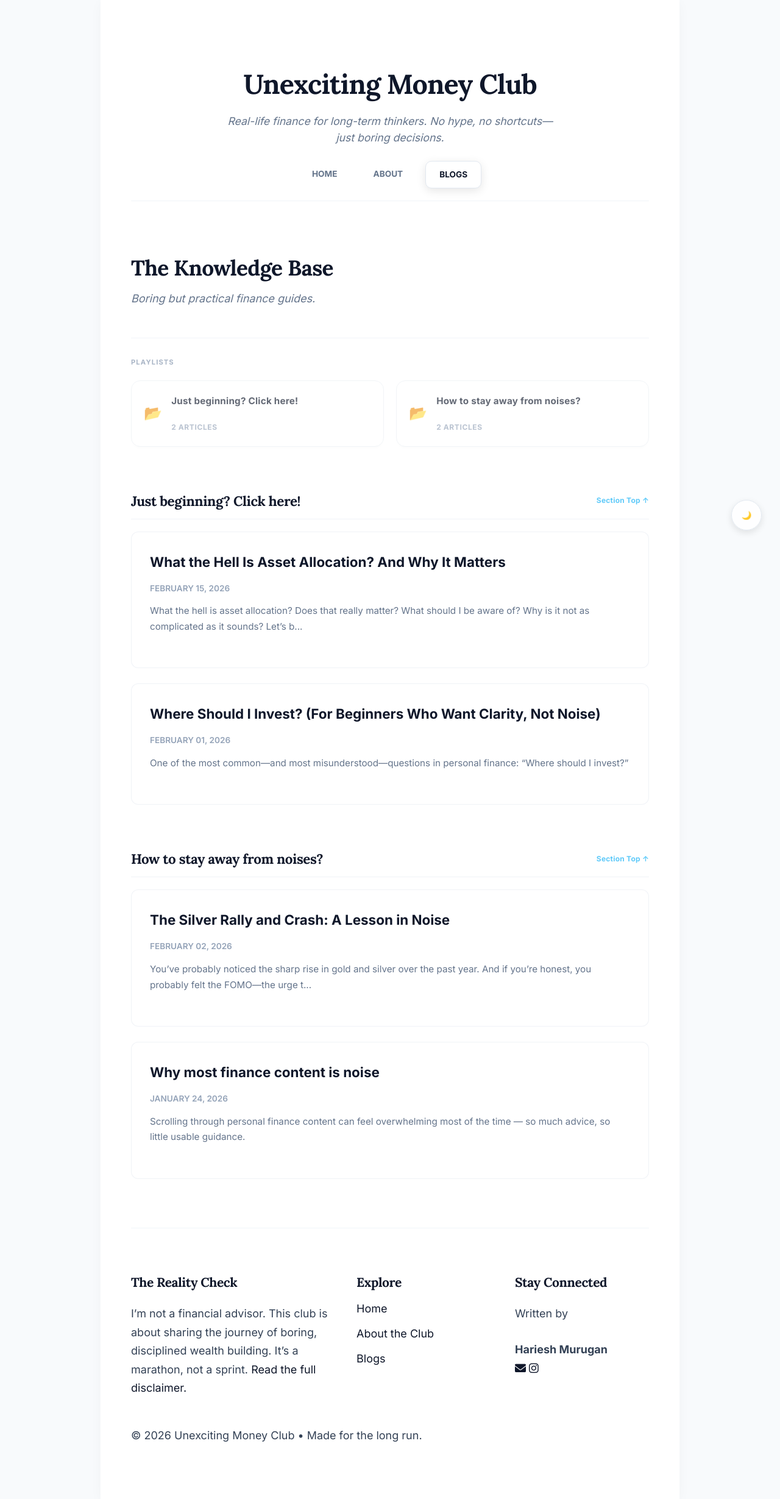
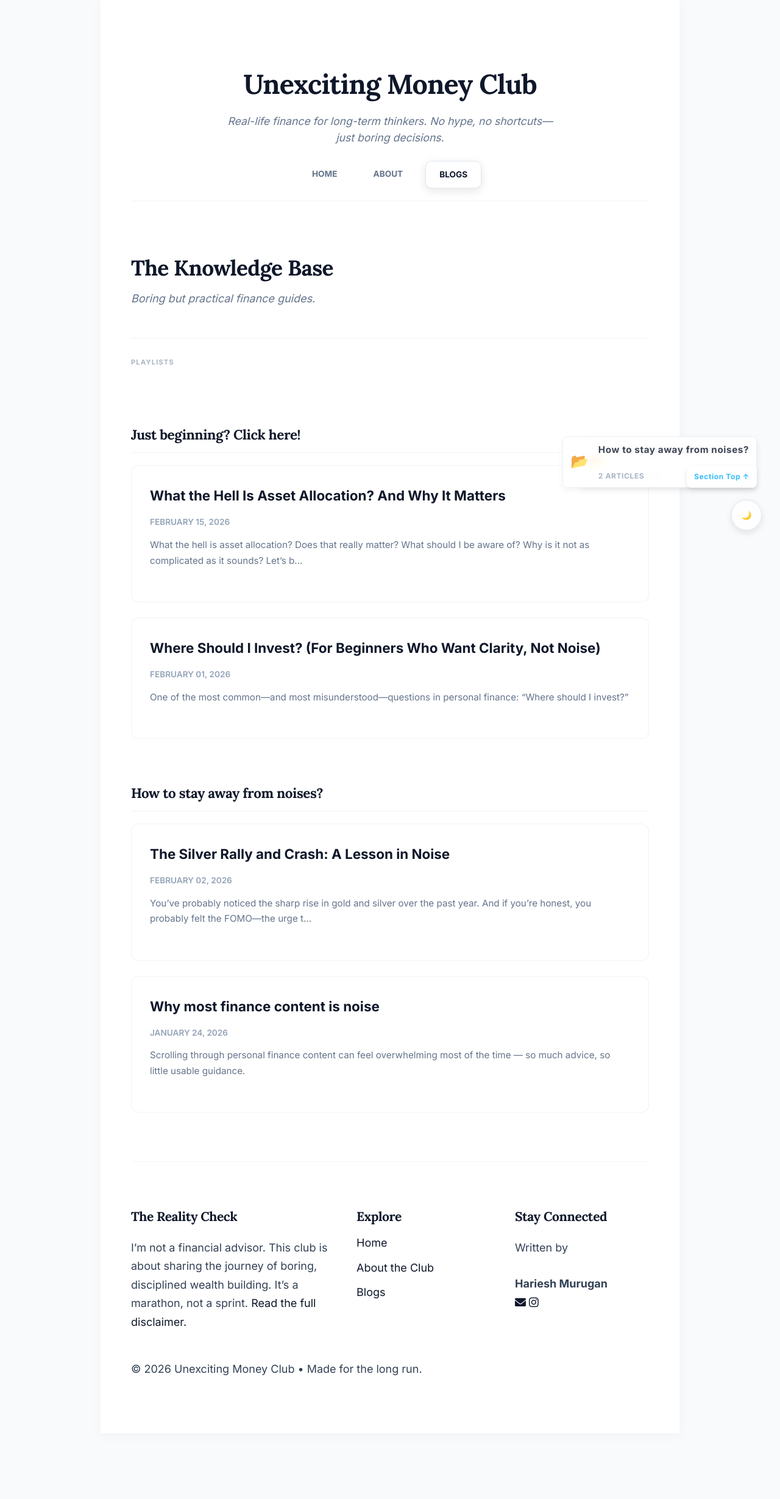
Before and after one commit to HarieshMK/HarieshMK.github.io, a Jekyll site: the page built from blogs.html, in a window 1280 px wide. Shown: the whole page at 61% size. Built offline with Jekyll 4.4.1, drawn with Linux system fonts in a browser that asks for light colours; after the commit the page ends 2351 px from its top, so only the background shows below that.

Commit message:
Update style.css

```diff
--- a/assets/css/style.css
+++ b/assets/css/style.css
@@ -85,13 +85,11 @@
   transition: all 0.3s ease;
   display: inline-block;
 }
-
 .nav-list li a:hover {
   color: #38bdf8 !important;
   background-color: rgba(56, 189, 248, 0.08) !important;
   transform: translateY(-1px);
 }
-
 .nav-list li a.active {
   color: #0f172a !important;
   background: #ffffff !important;
@@ -113,54 +111,38 @@
   padding-top: 40px;
   border-top: 1px solid #f1f5f9;
 }
-
 .footer-grid {
   display: grid;
   grid-template-columns: 1.5fr 1fr 1fr;
   gap: 40px;
 }
-
 .footer-col h4 {
   font-size: 1.1rem;
   margin-top: 0;
   margin-bottom: 15px;
   color: #0f172a;
 }
-
-.footer-col ul {
-  list-style: none;
-  padding: 0;
-  margin: 0;
-}
-
-.footer-col ul li {
-  margin-bottom: 10px;
-}
-
+.footer-col ul { list-style: none; padding: 0; margin: 0; }
+.footer-col ul li { margin-bottom: 10px; }
 .footer-col a {
   text-decoration: none;
   color: #64748b;
   transition: color 0.2s;
 }
+.footer-col a:hover { color: #38bdf8 !important; }
 
-.footer-col a:hover {
-  color: #38bdf8;
-}
-
+/* UNIFIED LINK STYLE (FOR BACK-TO-HOME & VIEW-ALL) */
 .back-to-blogs-container { display: flex !important; justify-content: center !important; margin: 50px 0 20px; }
-.back-link { font-weight: 700; color: #0f172a; text-decoration: none; border-bottom: 2px solid #38bdf8; padding-bottom: 4px; transition: all 0.2s ease; }
-.back-link:hover { color: #38bdf8; border-color: #0f172a; }
-
-/* PREMIUM GENERIC LINK (IMAGE 4 STYLE) */
-.generic-link {
+.back-link, .generic-link {
   font-weight: 700;
-  color: #38bdf8;
+  color: #0f172a;
   text-decoration: none;
   border-bottom: 2px solid #38bdf8;
   padding-bottom: 4px;
   transition: all 0.2s ease;
+  display: inline-block;
 }
-.generic-link:hover { color: #0f172a; border-color: #0f172a; }
+.back-link:hover, .generic-link:hover { color: #38bdf8; border-color: #0f172a; }
 
 /* ===== 5. POST NAVIGATION ===== */
 .post-nav { display: flex; justify-content: space-between; gap: 20px; margin: 40px 0; width: 100%; }
@@ -186,15 +168,13 @@
 .dark-theme body { background-color: #0b1120 !important; color: #e2e8f0 !important; }
 .dark-theme .container { background: #0f172a !important; }
 
-/* Text Visibility */
 .dark-theme h1, .dark-theme h2, .dark-theme h3, .dark-theme h4,
 .dark-theme .post-title, .dark-theme .nav-title,
-.dark-theme header h1 a, .dark-theme .back-link,
-.dark-theme .footer-col h4, .dark-theme .generic-link {
+.dark-theme header h1 a, .dark-theme .back-link, .dark-theme .generic-link,
+.dark-theme .footer-col h4 {
   color: #ffffff !important;
 }
 
-/* Nav Hover in Dark Mode */
 .dark-theme .nav-list li a:hover {
   color: #38bdf8 !important;
   background-color: rgba(56, 189, 248, 0.15) !important;
@@ -205,14 +185,14 @@
   color: #ffffff !important;
 }
 
-/* Blog Cards Fix */
 .dark-theme .post-card, .dark-theme .home-card, .dark-theme .nav-link {
   background-color: #1e293b !important;
   border-color: #334155 !important;
 }
 
-/* Dark Mode Hover Color Swap for Links */
-.dark-theme .generic-link:hover { color: #38bdf8 !important; border-color: #ffffff !important; }
+/* Footer & Back Link Dark Hover Fix */
+.dark-theme .footer-col a:hover { color: #38bdf8 !important; }
+.dark-theme .back-link:hover, .dark-theme .generic-link:hover { color: #38bdf8 !important; border-color: #ffffff !important; }
 
 /* NEWSLETTER DARK MODE */
 .dark-theme .ml-form-embedWrapper, .dark-theme .ml-form-embedBody { background: transparent !important; }
@@ -232,11 +212,9 @@
   text-decoration: none;
   transition: color 0.3s ease;
 }
-
 a:not(.nav-list li a):not(.post-card-link):not(.back-link):not(.generic-link):hover {
   color: #38bdf8;
 }
-
 .dark-theme a:not(.nav-list li a):not(.post-card-link):not(.back-link):not(.generic-link) {
   color: #ffffff !important;
 }
@@ -245,6 +223,7 @@
 @media (max-width: 768px) {
   .post-nav { flex-direction: column; }
   .footer-grid { grid-template-columns: 1fr; gap: 30px; }
+  a[href^="#"] { position: static !important; display: block; text-align: right; }
 }
 
 /* ===== 9. FOLDER LAYOUT STYLES ===== */
@@ -257,69 +236,51 @@
 }
 .folder-card {
   background: #ffffff;
-  border: 1px solid #e2e8f0;
+  border: 1px solid #eef2f6 !important;
   border-radius: 15px;
   padding: 20px;
   display: flex;
   align-items: center;
   gap: 15px;
-  transition: all 0.3s ease;
+  transition: all 0.3s cubic-bezier(0.25, 0.46, 0.45, 0.94);
 }
 .folder-card:hover {
-  border-color: #38bdf8;
-  transform: translateY(-3px);
-  box-shadow: 0 10px 20px rgba(0,0,0,0.05);
+  border-color: #38bdf8 !important;
+  transform: translateY(-5px);
+  box-shadow: 0 12px 24px rgba(0,0,0,0.08);
 }
 .folder-icon { font-size: 1.5rem; }
 .folder-name { display: block; font-weight: 700; color: #0f172a; font-size: 0.95rem; }
 .folder-count { font-size: 0.75rem; color: #94a3b8; text-transform: uppercase; letter-spacing: 0.05em; }
 
-.dark-theme .folder-card { background: #1e293b !important; border-color: #334155 !important; }
-.dark-theme .folder-name { color: #ffffff !important; }
+.dark-theme .folder-card { background: #111827 !important; border-color: rgba(255, 255, 255, 0.1) !important; }
+.dark-theme .folder-card:hover { border-color: #38bdf8 !important; }
+.dark-theme .folder-name { color: #f1f5f9 !important; }
 
-/* ===== 10. PREMIUM POLISH & STICKY NAVIGATION ===== */
-
+/* ===== 10. PREMIUM POLISH & FLOATING NAVIGATION ===== */
 hr, .playlist-group div { border-color: rgba(226, 232, 240, 0.5) !important; }
 .category-section span { margin-bottom: 20px !important; opacity: 0.8; }
 
-.folder-card {
-  box-shadow: 0 4px 6px -1px rgba(0, 0, 0, 0.02), 0 2px 4px -1px rgba(0, 0, 0, 0.01);
-  border: 1px solid #eef2f6 !important;
-}
-
-/* THE STICKY FLOATING LINK FIX */
-.playlist-group { position: relative; }
+/* THE FLOATING LINK FIX */
 a[href^="#"] {
   font-size: 0.75rem !important;
-  font-weight: 700 !important;
-  letter-spacing: 0.02em;
+  font-weight: 800 !important;
+  letter-spacing: 0.05em;
   color: #38bdf8 !important;
   text-decoration: none;
-  opacity: 0.8;
-  transition: opacity 0.2s;
-  /* Sticky Logic */
-  position: sticky;
-  top: 20px;
-  z-index: 10;
-  float: right;
+  position: fixed;
+  bottom: 100px;
+  right: 38px;
+  z-index: 999;
+  background: rgba(255, 255, 255, 0.9);
+  padding: 8px 12px;
+  border-radius: 8px;
+  box-shadow: 0 4px 10px rgba(0,0,0,0.05);
+  backdrop-filter: blur(4px);
+  transition: all 0.3s ease;
 }
-a[href^="#"]:hover { opacity: 1; }
+.dark-theme a[href^="#"] { background: rgba(30, 41, 59, 0.8); }
+a[href^="#"]:hover { transform: scale(1.1); color: #0f172a !important; }
 
-/* DARK MODE SPECIFIC REFINEMENTS */
-.dark-theme .folder-card,
-.dark-theme .post-card {
-  border: 1px solid rgba(255, 255, 255, 0.1) !important;
-  background: #111827 !important;
-}
-
-/* Ensure card borders light up blue in Dark Mode on hover */
-.dark-theme .post-card-link:hover .post-card {
-  border-color: #38bdf8 !important;
-}
-
-.dark-theme hr,
-.dark-theme .playlist-group div {
-  border-color: rgba(255, 255, 255, 0.05) !important;
-}
-
-.dark-theme .folder-name { color: #f1f5f9 !important; }
+.dark-theme .post-card-link:hover .post-card { border-color: #38bdf8 !important; }
+.dark-theme hr, .dark-theme .playlist-group div { border-color: rgba(255, 255, 255, 0.05) !important; }
```
